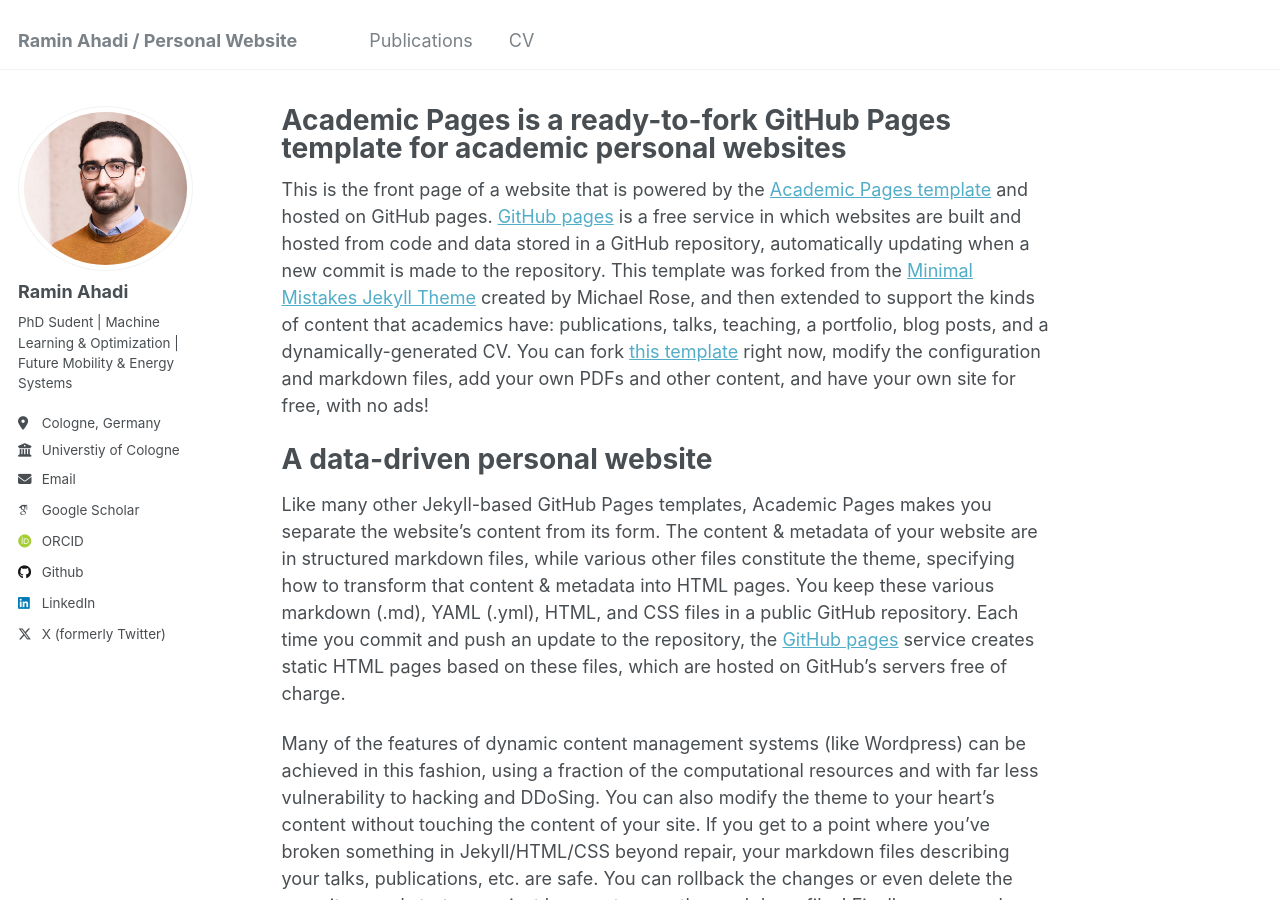
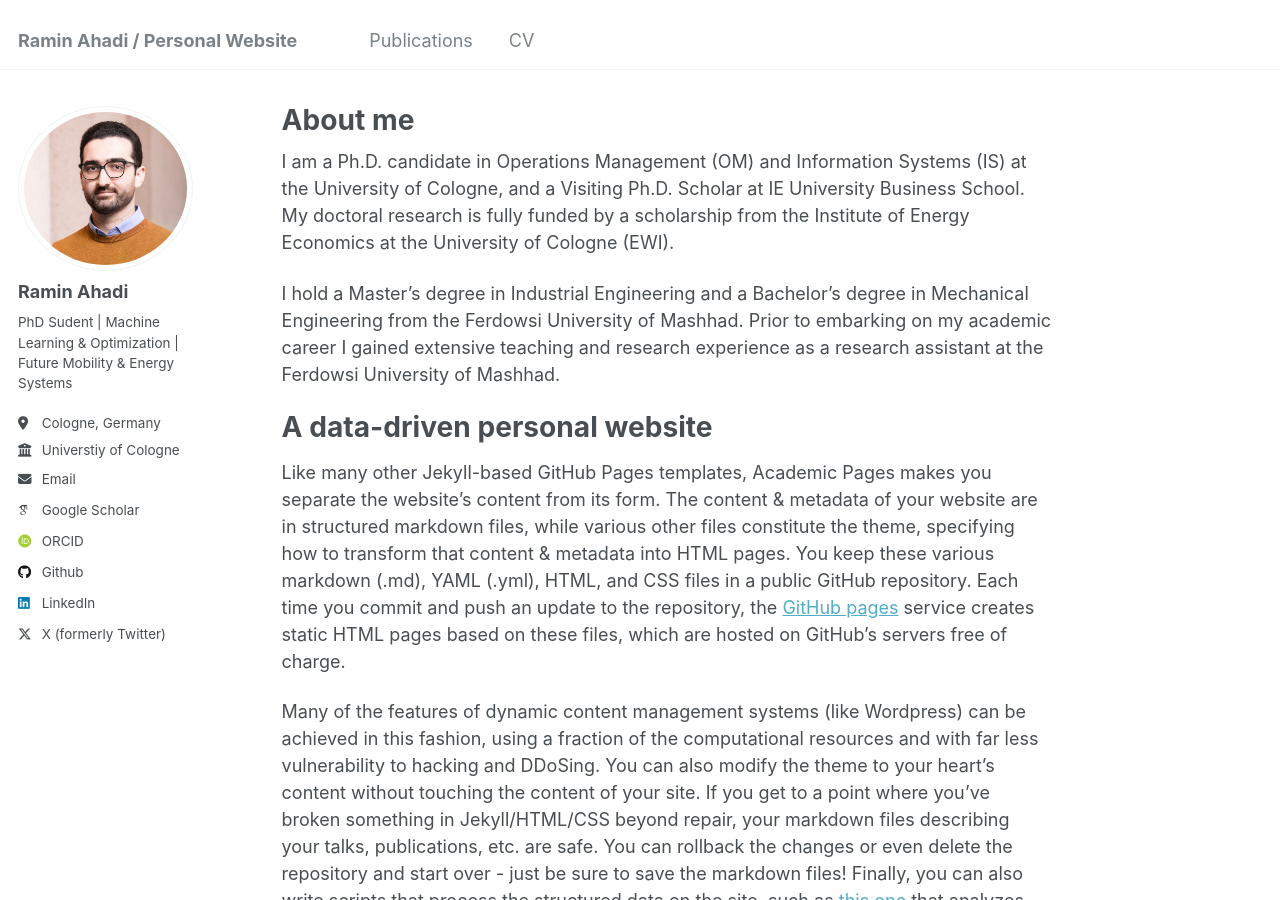
Before and after one commit to rahadi94/rahadi94.github.io, a Jekyll site: the page built from _pages/about.md, in a window 1280 px wide and 900 px high. Built offline with Jekyll 4.4.1, drawn with Linux system fonts in a browser that asks for light colours; some web fonts are replaced.

Commit message:
Update about.md

```diff
--- a/_pages/about.md
+++ b/_pages/about.md
@@ -1,13 +1,15 @@
 ---
 permalink: /
-title: "Academic Pages is a ready-to-fork GitHub Pages template for academic personal websites"
+title: "About me"
 author_profile: true
 redirect_from:
   - /about/
   - /about.html
 ---
 
-This is the front page of a website that is powered by the [Academic Pages template](https://github.com/academicpages/academicpages.github.io) and hosted on GitHub pages. [GitHub pages](https://pages.github.com) is a free service in which websites are built and hosted from code and data stored in a GitHub repository, automatically updating when a new commit is made to the repository. This template was forked from the [Minimal Mistakes Jekyll Theme](https://mmistakes.github.io/minimal-mistakes/) created by Michael Rose, and then extended to support the kinds of content that academics have: publications, talks, teaching, a portfolio, blog posts, and a dynamically-generated CV. You can fork [this template](https://github.com/academicpages/academicpages.github.io) right now, modify the configuration and markdown files, add your own PDFs and other content, and have your own site for free, with no ads!
+I am a Ph.D. candidate in Operations Management (OM) and Information Systems (IS) at the University of Cologne, and a Visiting Ph.D. Scholar at IE University Business School. My doctoral research is fully funded by a scholarship from the Institute of Energy Economics at the University of Cologne (EWI).
+
+I hold a Master’s degree in Industrial Engineering and a Bachelor’s degree in Mechanical Engineering from the Ferdowsi University of Mashhad. Prior to embarking on my academic career I gained extensive teaching and research experience as a research assistant at the Ferdowsi University of Mashhad.
 
 A data-driven personal website
 ======
```
